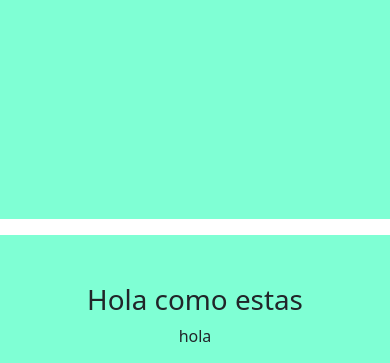
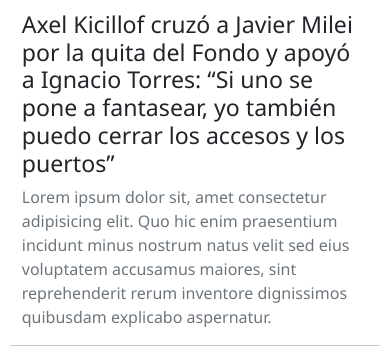
Before and after one commit to MATIASHD/myblog, a Node server app: page / in a window 390 px wide. Shown: the part 337-700 px from the top of the page. Run offline with Node 20, Linux system fonts and the light colour scheme; some libraries are stand-ins or nearby versions.

Commit message:
avanzando con la pagina principal

```diff
--- a/public/index.html
+++ b/public/index.html
@@ -4,47 +4,95 @@
     <meta charset="UTF-8">
     <meta name="viewport" content="width=device-width, initial-scale=1.0">
     <link rel="stylesheet" href="css/main.css">
+    <script src="https://kit.fontawesome.com/dbf18ebcca.js" crossorigin="anonymous"></script>
     <title>My blog</title>
 </head>
 <body>
-    <div class="navbar navbar-expand-lg bg-body-tertiary">
+    <nav class="navbar navbar-expand-lg bg-body-tertiary">
         <div class="container-fluid">
-            <a href="#" class="navbar-brand">My blog</a>
-        </div>
-        <div class="collapse navbar-collapse" id="navbarNav">
-            <ul class="navbar-nav">
+            <a href="#" class="navbar-brand"><i class="fa-solid fa-barcode"></i></a>
+            <ul class="nav">
                 <li class="nav-item">
-                    <a href="#" class="nav-link">Home</a>
+                    <a href="#" class="nav-link"><i class="fa-solid fa-magnifying-glass"></i></a>
+                </li>
+                <li class="nav-item select-share">
+                    <a href="#" class="nav-link "><i class="fa-regular fa-user"></i></a>
                 </li>
             </ul>
         </div>
-        <ul class="dropdown-menu">
-            <a href="#" class="dropdown-item">Home</a>
-            <a href="#" class="dropdown-item">Home</a>
-            <a href="#" class="dropdown-item">Home</a>
-        </ul>
-    </div>
-    <section class="container-fluid section-style">
+    </nav>
+
+    <div class="container">
+        <div class="row my-3">
+            <div class="col-md-9">
+                <div class="row">
+                <div class="col-12">
+                    <figure class="figure my-1">
+                        <img src="https://miro.medium.com/v2/resize:fit:700/1*z_5sz44FOBGUwhQqplFotw.jpeg" class="figure-img img-fluid" alt="">
+                        <!--data source-->
+                        <figcaption class="figure-caption none">El edificio de la Bolsa de Comercio, pionero entre los "gigantes" del Bajo porteño. Foto: Guillermo Rodríguez Adami</figcaption>
+                    </figure>
+                    <h1 class="fs-3">Axel Kicillof cruzó a Javier Milei por la quita del Fondo y apoyó a Ignacio Torres: “Si uno se pone a fantasear, yo también puedo cerrar los accesos y los puertos” </h1>
+                    <p class="text-secondary">Lorem ipsum dolor sit, amet consectetur adipisicing elit. Quo hic enim praesentium incidunt minus nostrum natus velit sed eius voluptatem accusamus maiores, sint reprehenderit rerum inventore dignissimos quibusdam explicabo aspernatur.</p>
+                </div>
+            </div>
+            <div class="row">
+                <hr>
+            </div>
+            <div class="row">
+                <div class="col-12">
+                    <figure class="figure my-1">
+                        <img src="https://miro.medium.com/v2/resize:fit:700/1*z_5sz44FOBGUwhQqplFotw.jpeg" class="figure-img img-fluid" alt="">
+                        <!--data source-->
+                        <figcaption class="figure-caption none">El edificio de la Bolsa de Comercio, pionero entre los "gigantes" del Bajo porteño. Foto: Guillermo Rodríguez Adami</figcaption>
+                    </figure>
+                    <h2 class="fs-3">Axel Kicillof cruzó a Javier Milei por la quita del Fondo y apoyó a Ignacio Torres: “Si uno se pone a fantasear, yo también puedo cerrar los accesos y los puertos”</h2>
+                </div>
+            </div>
 
             <div class="row">
-                <div class="col-12 my-5 text-center">
-                    <h1 class="fw-bold">Hola como estas</h1>
-                    <h2>hola</h2>
-                </div>
-
-        </div>
-    </section>
-    <section class="container-fluid section-style">
+                <hr>
+            </div>
 
             <div class="row">
-                <div class="col-12 my-5 text-center">
-                    <h1>Hola como estas</h1>
-                    <p>hola</p>
+                <div class="col-6">
+                    <h4 class="fs-6">Axel Kicillof cruzó a Javier Milei por la quita del Fondo y apoyó a Ignacio Torres: “Si uno se pone a fantasear, yo también puedo cerrar los accesos y los puertos” </h4>
                 </div>
+                <div class="col-6">
+                    <figure class="figure">
+                        <img src="https://miro.medium.com/v2/resize:fit:700/1*z_5sz44FOBGUwhQqplFotw.jpeg" class="figure-img img-fluid" alt="">
+                        <!--data source-->
+                        <figcaption class="figure-caption none">El edificio de la Bolsa de Comercio, pionero entre los "gigantes" del Bajo porteño. Foto: Guillermo Rodríguez Adami</figcaption>
+                    </figure>
+                </div>
+                <hr>
+            </div>
+            <div class="row">
+                <div class="col-6">
+                    <h4 class="fs-6">Axel Kicillof cruzó a Javier Milei por la quita del Fondo y apoyó a Ignacio Torres: “Si uno se pone a fantasear, yo también puedo cerrar los accesos y los puertos” </h4>
+                </div>
+                <div class="col-6">
+                    <figure class="figure">
+                        <img src="https://miro.medium.com/v2/resize:fit:700/1*z_5sz44FOBGUwhQqplFotw.jpeg" class="figure-img img-fluid" alt="">
+                        <!--data source-->
+                        <figcaption class="figure-caption none">El edificio de la Bolsa de Comercio, pionero entre los "gigantes" del Bajo porteño. Foto: Guillermo Rodríguez Adami</figcaption>
+                    </figure>
+                </div>
+                <hr>
+            </div>
+        </div>
+        <div class="col-md-3 d-lg-block">
+            <!--Aside-->
+            <div class="row">
+                <div class="col-12">
+                    <h3>Lo mas leido</h3>
+                </div>
+            </div>
 
+            <div class="card">Hola</div>
         </div>
-    </section>
-
+    </div>
+</div>
 
 </body>
 </html>
--- a/public/scss/main.scss
+++ b/public/scss/main.scss
@@ -1,5 +1,12 @@
 @import "../../node_modules/bootstrap/scss/bootstrap";
 
+body{
+    font-family: "Segoe UI", Roboto, system-ui, -apple-system, "Helvetica Neue", "Noto Sans", "Liberation Sans", Arial, sans-serif, "Apple Color Emoji", "Segoe UI Emoji", "Segoe UI Symbol", "Noto Color Emoji";
+}
+
+.none{
+    display: none;
+}
 .container{
     width: 95%;
 }
@@ -13,3 +20,8 @@
 .imagen-redondeada {
     border-radius: 50%; /* Esto hace que la imagen sea circular */
 }
+
+.select-share a:hover{
+    background-color: rgba(22,29,111,0.5);
+    border-radius: 80%;
+}
```
Also changed, not shown: public/article.html (+13 -8 lines), public/css/main.css.
